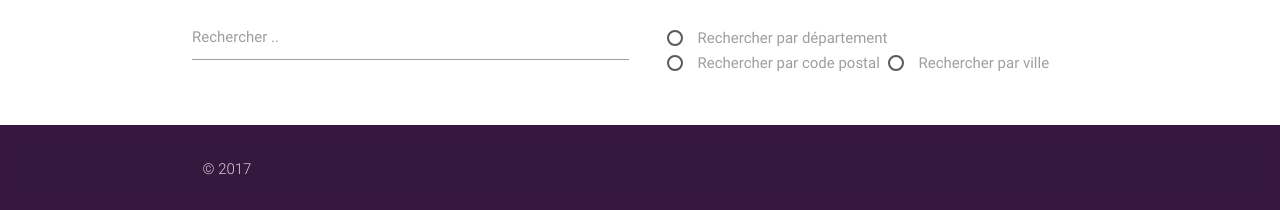
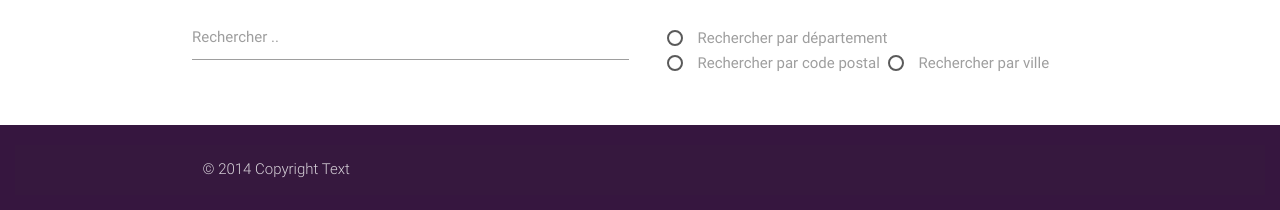
Before and after one commit to xSlOom/MuseumProject, a PHP site: page /search.php in a window 1280 px wide. Shown: the part 655-865 px from the top of the page. Run offline with PHP 8.4, Linux system fonts and the light colour scheme; some libraries are stand-ins or nearby versions.

Commit message:
Update search.php

```diff
--- a/search.php
+++ b/search.php
@@ -8,6 +8,7 @@ $fl = new Functions();
 <html>
     <head>
         <meta charset="UTF-8" />
+        <meta name="viewport" content="width=device-width, initial-scale=1.0, shrink-to-fit=no">
         <title>Les musées de nos Régions</title>
         <link rel="stylesheet" href="css/style.css">
         <link rel="stylesheet" href="css/materialize.min.css">
@@ -133,7 +134,7 @@ $fl = new Functions();
     <footer class="page-footer">
         <div class="footer-copyright">
             <div class="container">
-                © 2017
+                © 2014 Copyright Text
             </div>
         </div>
     </footer>
```
